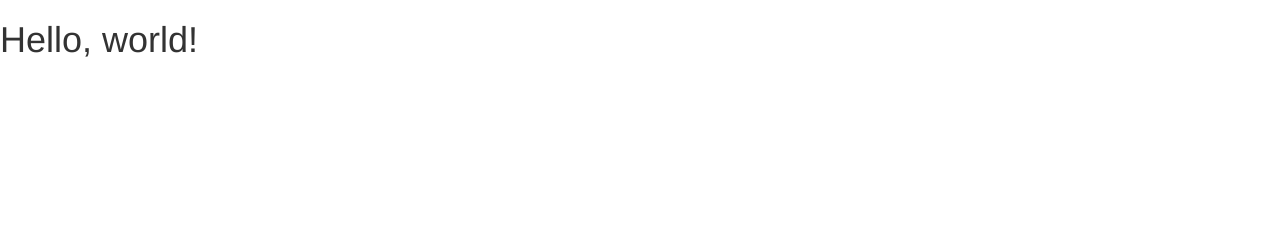
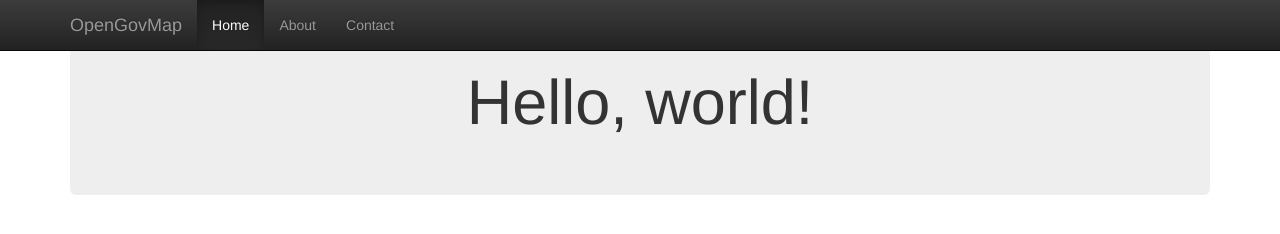
Before and after one commit to matthew-shaw/OpenGovMap, a plain HTML site: page index.html in a window 1280 px wide. Drawn offline with nearby package versions, Linux system fonts and the light colour scheme.

Commit message:
basic hello page

```diff
--- a/index.html
+++ b/index.html
@@ -8,6 +8,8 @@
 
     <!-- Bootstrap -->
     <link href="css/bootstrap.min.css" rel="stylesheet">
+    <!-- Bootstrap theme -->
+    <link href="css/bootstrap-theme.min.css" rel="stylesheet">
 
     <!-- HTML5 Shim and Respond.js IE8 support of HTML5 elements and media queries -->
     <!-- WARNING: Respond.js doesn't work if you view the page via file:// -->
@@ -17,7 +19,33 @@
     <![endif]-->
   </head>
   <body>
-    <h1>Hello, world!</h1>
+    <div class="navbar navbar-inverse navbar-fixed-top" role="navigation">
+      <div class="container">
+        <div class="navbar-header">
+          <button type="button" class="navbar-toggle" data-toggle="collapse" data-target=".navbar-collapse">
+            <span class="sr-only">Toggle navigation</span>
+            <span class="icon-bar"></span>
+            <span class="icon-bar"></span>
+            <span class="icon-bar"></span>
+          </button>
+          <a class="navbar-brand" href="#">OpenGovMap</a>
+        </div>
+        <div class="navbar-collapse collapse">
+          <ul class="nav navbar-nav">
+            <li class="active"><a href="#">Home</a></li>
+            <li><a href="#about">About</a></li>
+            <li><a href="#contact">Contact</a></li>
+          </ul>
+        </div><!--/.nav-collapse -->
+      </div>
+    </div>
+
+
+    <div class="container theme-showcase" role="main">
+      <div class="jumbotron" align="center">
+        <h1>Hello, world!</h1>
+      </div>
+    </div>
 
     <!-- jQuery (necessary for Bootstrap's JavaScript plugins) -->
     <script src="https://ajax.googleapis.com/ajax/libs/jquery/1.11.0/jquery.min.js"></script>
```
